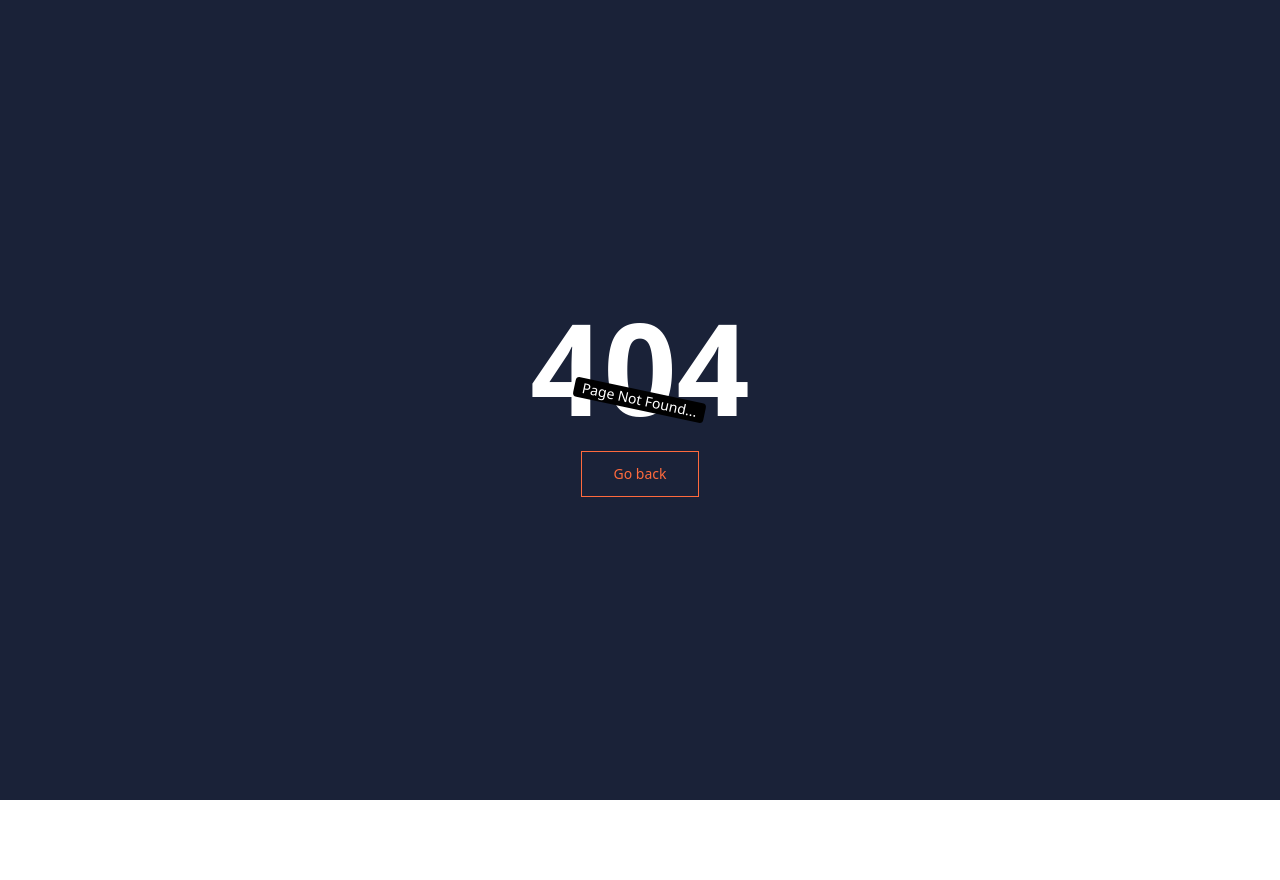
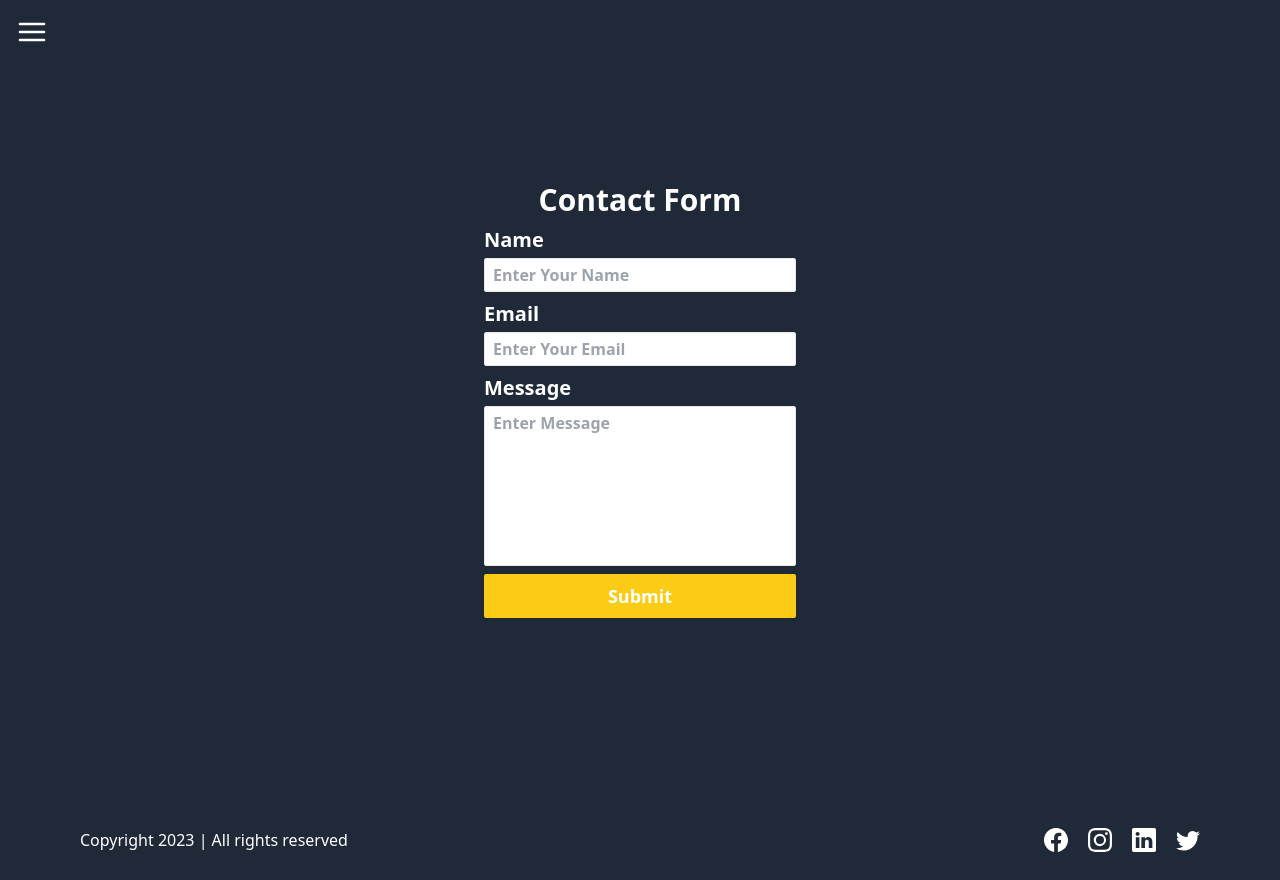
Before and after one commit to bajpaisushil/LMS_Frontend, a React (Vite) app: page /contact in a window 1280 px wide. Before the commit this address had no page. Before the commit the page ends 800 px from the top, so only its background shows below. Built offline with nearby package versions, Linux system fonts and the light colour scheme.

Commit message:
Denied Page

```diff
--- a/src/App.jsx
+++ b/src/App.jsx
@@ -7,6 +7,8 @@ import Aboutus from './pages/Aboutus'
 import NotFound from './pages/NotFound'
 import Signup from './pages/Signup'
 import Signin from './pages/Signin'
+import Contact from './pages/Contact'
+import Denied from './pages/Denied'
 
 
 function App() {
@@ -15,9 +17,11 @@ function App() {
     <Routes>
       <Route path='/' element={<Home />} />
       <Route path='/about' element={<Aboutus />} />
+      <Route path='/contact' element={<Contact />} />
       <Route path='*' element={<NotFound />} />
       <Route path='/login' element={<Signin />} />
       <Route path='/signup' element={<Signup />} />
+      <Route path='/denied' element={<Denied />} />
     </Routes>
     </div>
   )
--- /dev/null
+++ b/src/pages/Contact.jsx
@@ -0,0 +1,80 @@
+import React, { useState } from 'react'
+import HomeLayout from '../layout/HomeLayout';
+import toast from 'react-hot-toast';
+import { isEmail } from '../helper/regexMatcher';
+import axiosInstance from '../config/axiosInstance';
+
+const Contact = () => {
+    const [userInput, setUserInput]=useState({
+        name: '',
+        email: '',
+        message: '',
+    })
+    function handleInputChange(e){
+        const {name, value}=e.target;
+        setUserInput({
+            ...userInput,
+            [name]: value,
+        })
+    }
+    async function onFormSubmit(e){
+        e.preventDefault();
+        if(!userInput.email || !userInput.name || !userInput.message){
+            toast.error("All Fields are mandatory!");
+            return;
+        }
+        if(!isEmail(userInput.email)){
+            toast.error("Invalid Email Provided");
+            return;
+        }
+        try {
+            const response=axiosInstance.post('/contact', userInput);
+            toast.promise(response, {
+                loading: 'Submitting Your Query',
+                success: 'Form submitted successfully',
+                error: 'Failed to submit the form',
+            })
+            const responseData=await response;
+            if(responseData?.payload?.data){
+                setUserInput({
+                    email: "",
+                    name: "",
+                    message: "",
+                })
+            }
+        } catch (error) {
+            console.log(error);
+            toast.error("Operation Failed!");
+        }
+    }
+  return (
+    <HomeLayout>
+        <div className='flex items-center justify-center h-[100vh]'>
+            <form onSubmit={onFormSubmit} noValidate className='flex flex-col items-center justify-center gap-2 p-5 w-[22rem] rounded-md text-white'>
+                <h1 className='text-3xl font-semibold'>Contact Form</h1>
+                <div className='flex flex-col w-full gap-1 font-semibold'>
+                    <label htmlFor='name' className='text-xl font-semibold'>
+                        Name
+                    </label>
+                    <input name='name' id='name' value={userInput.name} className='bg-white border px-2 py-1 rounded-sm text-black' type='text' placeholder='Enter Your Name' onChange={handleInputChange} />
+                </div>
+                <div className='flex flex-col w-full gap-1 font-semibold'>
+                    <label htmlFor='email' className='text-xl font-semibold'>
+                        Email
+                    </label>
+                    <input name='email' id='email' value={userInput.email} className='bg-white border px-2 py-1 rounded-sm text-black' type='email' placeholder='Enter Your Email' onChange={handleInputChange} />
+                </div>
+                <div className='flex flex-col w-full gap-1 font-semibold'>
+                    <label htmlFor='message' className='text-xl font-semibold'>
+                        Message
+                    </label>
+                    <textarea name='message' id='message' value={userInput.message} className='bg-white border px-2 py-1 rounded-sm resize-none h-40 text-black' type='text' placeholder='Enter Message' onChange={handleInputChange} />
+                </div>
+                <button type='submit' className='w-full bg-yellow-400 hover:bg-yellow-500 transition-all ease-in-out duration-300 rounded-sm py-2 font-semibold text-lg cursor-pointer'>Submit</button>
+            </form>
+        </div>
+    </HomeLayout>
+  )
+}
+
+export default Contact;
--- /dev/null
+++ b/src/pages/Denied.jsx
@@ -0,0 +1,22 @@
+import React from 'react'
+import { useNavigate } from 'react-router-dom';
+
+const Denied = () => {
+    const nav=useNavigate();
+  return (
+    <main className='h-screen w-full flex flex-col justify-center items-center bg-[#1A2238]'>
+        <h1 className='text-9xl font-semibold text-white tracking-widest'>
+            403
+        </h1>
+        <div className='bg-black text-white px-2 text-sm rounded rotate-12 absolute'>
+            Access Denied
+        </div>
+        <button onClick={()=> nav(-1)}
+        className='mt-5'>
+            <span className='relative block px-8 py-3 border border-current bg-orange-500 text-white'>Go Back</span>
+        </button>
+    </main>
+  )
+}
+
+export default Denied;
--- /dev/null
+++ b/src/redux/slices/courseSlice.js
@@ -0,0 +1,32 @@
+import { createAsyncThunk, createSlice } from "@reduxjs/toolkit";
+import axiosInstance from '../../config/axiosInstance';
+import toast from 'react-hot-toast';
+
+const initialState={
+    courseList: []
+}
+
+export const getAllCourses=createAsyncThunk("/course/getAllCourses", async(data)=>{
+    try {
+        const response=axiosInstance.get("courses", data);
+        toast.promise(response, {
+            loading: "Wait! Fetching all Courses...",
+            success: (data)=>{
+                return data?.data?.message
+            },
+            error: "Failed to load courses"
+        })
+        return await response;
+    } catch (error) {
+        console.log(error);
+        toast.error(error?.response?.data?.message);
+    }
+})
+
+const courseSlice=createSlice({
+    name: "course",
+    initialState,
+    reducers: {},
+})
+
+export default courseSlice.reducer;
--- a/src/redux/store.js
+++ b/src/redux/store.js
@@ -1,9 +1,11 @@
 import {configureStore} from '@reduxjs/toolkit';
 import authReducer from './slices/authSlice';
+import courseReducer from './slices/courseSlice';
 
 const store=configureStore({
     reducer: {
         auth: authReducer,
+        course: courseReducer,
     },
     middleware: (getDefaultMiddleware)=> getDefaultMiddleware({serializableCheck: false}),
     devTools: true
```
